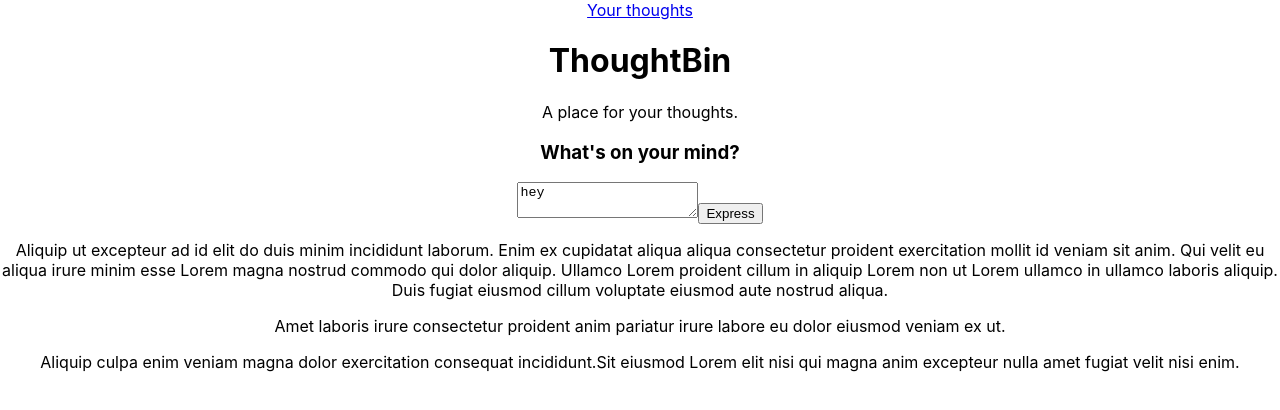
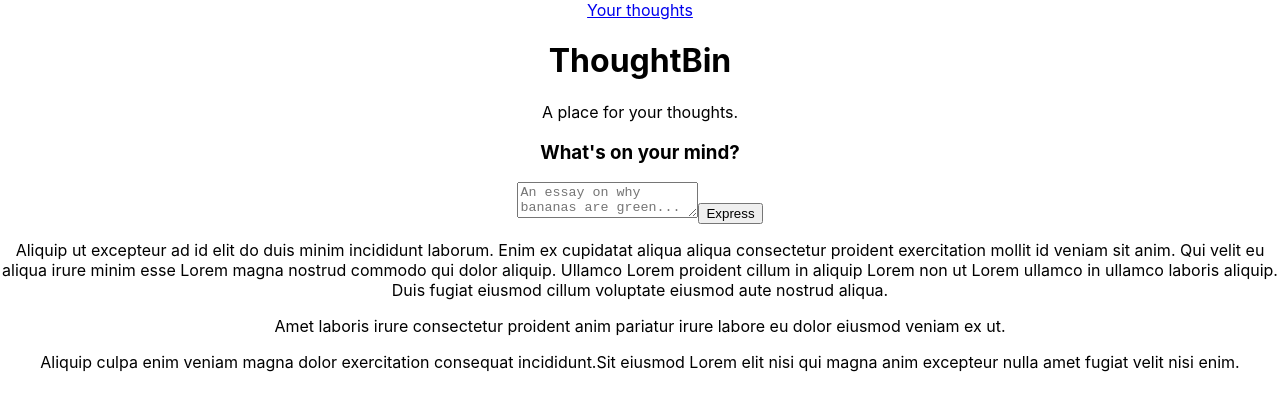
Before and after one commit to dannydi12/thoughtbin-client, a React (Create React App) app: page /thoughts in a window 1280 px wide. Shown: the top 410 px of the page. Built offline with nearby package versions, Linux system fonts and the light colour scheme.

Commit message:
turned form into its own component

```diff
--- a/src/App.js
+++ b/src/App.js
@@ -16,7 +16,7 @@ function App() {
       <section>
         <h3>What's on your mind?</h3>
         <Route exact path='/'>
-          <Link to='/thoughts/create'>Express a thought</Link>
+          <Link to='/thoughts'>Express a thought</Link>
         </Route>
       </section>
       <ThoughtList />
--- /dev/null
+++ b/src/ThoughtForm/ThoughtForm.js
@@ -0,0 +1,14 @@
+import React from 'react';
+import './ThoughtForm.css';
+
+function ThoughtForm(props) {
+  return (
+    <form>
+      {/* dont want a label but must still be a11y */}
+      <textarea placeholder='An essay on why bananas are green...' defaultValue={props.content}></textarea>
+      <button type='submit'>Express</button>
+    </form>
+  )
+}
+
+export default ThoughtForm;
--- a/src/ThoughtList/ThoughtList.js
+++ b/src/ThoughtList/ThoughtList.js
@@ -1,7 +1,8 @@
 import React from 'react';
+import { Route } from "react-router-dom";
 import ThoughtCard from '../ThoughtCard/ThoughtCard';
+import ThoughtForm from '../ThoughtForm/ThoughtForm';
 import thoughts from './thought-fixture';
-import { Route } from "react-router-dom";
 import './ThoughtList.css';
 
 function ThoughtList() {
@@ -11,11 +12,7 @@ function ThoughtList() {
   return (
     <section>
       <Route path='/thoughts'>
-        <form>
-          {/* dont want a label but must still be a11y */}
-          <textarea>hey</textarea>
-          <button type='submit'>Express</button>
-        </form>
+        <ThoughtForm />
       </Route>
       {allThoughts}
       {/* when clicking the edit button on a thought, a form renders inside the card with the existing text */}
```
Also changed, not shown: src/ThoughtForm/ThoughtForm.css (added).
